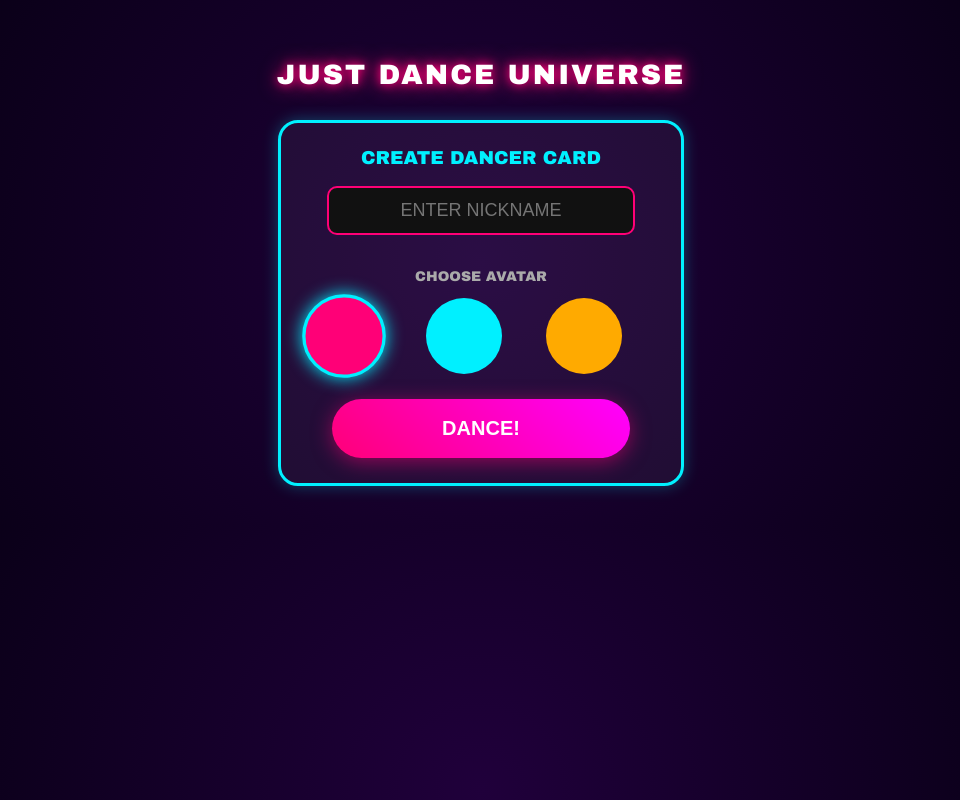
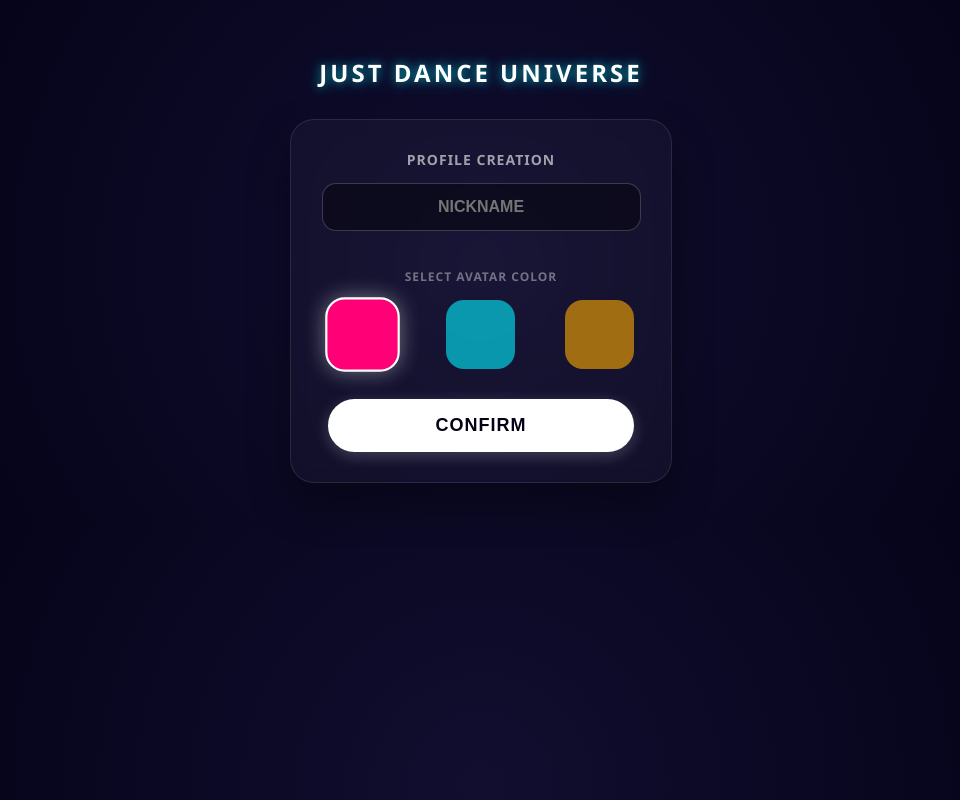
Before and after one commit to Jduniverse-Kon/Jduniverse-controller, a plain HTML site: page index.html in a window 1280 px wide. Shown: the whole page, without its empty margins (159-1119 px from the left). Drawn offline with Linux system fonts and the light colour scheme.

Commit message:
Update index.html

```diff
--- a/index.html
+++ b/index.html
@@ -1,57 +1,154 @@
 <!DOCTYPE html>
-<html>
+<html lang="en">
 <head>
-    <meta name="viewport" content="width=device-width, initial-scale=1.0">
+    <meta name="viewport" content="width=device-width, initial-scale=1.0, maximum-scale=1.0, user-scalable=no">
     <title>Just Dance Universe Controller</title>
     <style>
-        /* Just Dance Dark Neon Aesthetic */
-        body { background: radial-gradient(circle, #20003b 0%, #050010 100%); color: white; text-align: center; font-family: 'Arial Black', sans-serif; padding: 40px 20px; margin: 0; overflow-x: hidden; }
-        h1 { font-size: 28px; text-transform: uppercase; letter-spacing: 2px; text-shadow: 0 0 10px #ff0077, 0 0 20px #ff0077; margin-bottom: 30px; }
-        .card { background: rgba(255, 255, 255, 0.05); border: 3px solid #00f0ff; border-radius: 20px; padding: 25px; box-shadow: 0 0 15px rgba(0, 240, 255, 0.3); max-width: 350px; margin: 0 auto; }
-        input { width: 80%; padding: 12px; font-size: 18px; border-radius: 10px; border: 2px solid #ff0077; background: #111; color: white; text-align: center; margin-bottom: 20px; font-family: Arial, sans-serif; }
-        .avatar-grid { display: grid; grid-template-columns: repeat(3, 1fr); gap: 10px; margin-bottom: 25px; }
-        .avatar { width: 70px; height: 70px; border-radius: 50%; border: 3px solid transparent; cursor: pointer; transition: 0.2s; background: #222; }
-        .avatar.selected { border-color: #00f0ff; box-shadow: 0 0 15px #00f0ff; transform: scale(1.1); }
-        button { padding: 18px 35px; font-size: 20px; background: linear-gradient(45deg, #ff0077, #ff00ff); color: white; border: none; border-radius: 50px; font-weight: bold; box-shadow: 0 4px 20px rgba(255,0,119,0.5); cursor: pointer; text-transform: uppercase; width: 85%; }
-        button:active { transform: scale(0.98); }
+        /* Just Dance Universe Cohesive Aesthetic */
+        body {
+            background: radial-gradient(circle at center, #110e30 0%, #030114 100%);
+            color: #ffffff;
+            text-align: center;
+            font-family: 'Segoe UI', -apple-system, BlinkMacSystemFont, Roboto, sans-serif;
+            padding: 40px 20px;
+            margin: 0;
+            overflow: hidden;
+            user-select: none;
+        }
+
+        h1 {
+            font-size: 24px;
+            font-weight: 900;
+            text-transform: uppercase;
+            letter-spacing: 3px;
+            color: #fff;
+            text-shadow: 0 0 10px rgba(0, 240, 255, 0.6), 0 0 20px rgba(0, 240, 255, 0.3);
+            margin-bottom: 30px;
+        }
+
+        /* Glassmorphism Panel Container */
+        .card {
+            background: rgba(255, 255, 255, 0.03);
+            border: 1px solid rgba(255, 255, 255, 0.1);
+            backdrop-filter: blur(10px);
+            -webkit-backdrop-filter: blur(10px);
+            border-radius: 24px;
+            padding: 30px 20px;
+            box-shadow: 0 20px 40px rgba(0, 0, 0, 0.4);
+            max-width: 340px;
+            margin: 0 auto;
+        }
+
+        input {
+            width: 85%;
+            padding: 14px;
+            font-size: 16px;
+            border-radius: 14px;
+            border: 1px solid rgba(255, 255, 255, 0.2);
+            background: rgba(0, 0, 0, 0.4);
+            color: #fff;
+            text-align: center;
+            margin-bottom: 25px;
+            font-weight: 600;
+            outline: none;
+            transition: 0.2s;
+        }
+        input:focus {
+            border-color: #00f0ff;
+            box-shadow: 0 0 10px rgba(0, 240, 255, 0.3);
+        }
+
+        /* Profile Selection Blocks */
+        .avatar-grid {
+            display: grid;
+            grid-template-columns: repeat(3, 1fr);
+            gap: 15px;
+            margin-bottom: 30px;
+            justify-items: center;
+        }
+        .avatar {
+            width: 65px;
+            height: 65px;
+            border-radius: 18px;
+            border: 2px solid transparent;
+            cursor: pointer;
+            transition: all 0.2s cubic-bezier(0.4, 0, 0.2, 1);
+            opacity: 0.6;
+        }
+        .avatar.selected {
+            border-color: #ffffff;
+            box-shadow: 0 0 20px rgba(255, 255, 255, 0.4);
+            transform: scale(1.08);
+            opacity: 1;
+        }
+
+        /* Sleek Button Layout */
+        button {
+            padding: 16px 40px;
+            font-size: 18px;
+            background: #ffffff;
+            color: #030114;
+            border: none;
+            border-radius: 50px;
+            font-weight: 800;
+            box-shadow: 0 4px 15px rgba(255, 255, 255, 0.2);
+            cursor: pointer;
+            text-transform: uppercase;
+            letter-spacing: 1px;
+            width: 90%;
+            transition: 0.2s;
+        }
+        button:active { transform: scale(0.96); }
+
         #gameScreen { display: none; }
-        #status { font-size: 16px; margin-top: 20px; color: #00f0ff; text-transform: uppercase; }
+
+        .status-badge {
+            display: inline-block;
+            padding: 6px 16px;
+            border-radius: 30px;
+            font-size: 12px;
+            font-weight: 700;
+            text-transform: uppercase;
+            background: rgba(255, 0, 119, 0.2);
+            color: #ff0077;
+            letter-spacing: 1px;
+            margin-top: 20px;
+        }
     </style>
 </head>
 <body>
 
     <h1>Just Dance Universe</h1>
 
-    <!-- SCREEN 1: DANCER CARD CREATION -->
+    <!-- PROFILE PANEL -->
     <div id="setupScreen" class="card">
-        <h3 style="color: #00f0ff; margin-top:0;">CREATE DANCER CARD</h3>
-        <input type="text" id="nicknameInput" placeholder="ENTER NICKNAME" maxlength="12">
+        <p style="color: rgba(255,255,255,0.6); margin-top: 0; font-size: 14px; font-weight: 600; letter-spacing: 1px;">PROFILE CREATION</p>
+        <input type="text" id="nicknameInput" placeholder="NICKNAME" maxlength="12">
 
-        <p style="font-size: 14px; color: #aaa;">CHOOSE AVATAR</p>
+        <p style="font-size: 12px; color: rgba(255,255,255,0.4); font-weight: 700; letter-spacing: 1px; text-transform: uppercase; margin-bottom: 15px;">Select Avatar Color</p>
         <div class="avatar-grid">
-            <!-- Placeholders for avatars. In production, use real image URLs -->
-            <div class="avatar selected" data-id="1" style="background: #ff0077;"></div>
-            <div class="avatar" data-id="2" style="background: #00f0ff;"></div>
-            <div class="avatar" data-id="3" style="background: #ffaa00;"></div>
+            <!-- Sleek color blocks passing distinct values back into your Godot engine code -->
+            <div class="avatar selected" data-id="pink" style="background: #ff0077;"></div>
+            <div class="avatar" data-id="cyan" style="background: #00f0ff;"></div>
+            <div class="avatar" data-id="yellow" style="background: #ffaa00;"></div>
         </div>
 
-        <button id="saveBtn">DANCE!</button>
+        <button id="saveBtn">Confirm</button>
     </div>
 
-    <!-- SCREEN 2: ACTIVE GAMEPLAY CONTROLLER -->
-    <div id="gameScreen" class="card" style="border-color: #ff0077; box-shadow: 0 0 15px rgba(255, 0, 119, 0.3);">
-        <p id="controllerCardName" style="font-size: 24px; color: #ff0077; margin: 0 0 10px 0;"></p>
-        <p>Hold phone firmly in your <b>RIGHT HAND</b> and follow the coach!</p>
-        <p id="status">Connecting to PC...</p>
+    <!-- IN-GAME TRACKING DEVICE MODE -->
+    <div id="gameScreen" class="card" style="border-color: rgba(255, 255, 255, 0.15);">
+        <p id="controllerCardName" style="font-size: 26px; font-weight: 800; color: #ffffff; margin: 0 0 5px 0; letter-spacing: 1px;"></p>
+        <p style="font-size: 14px; color: rgba(255,255,255,0.5); line-height: 1.4; margin-bottom: 25px;">Hold the device securely in your <b>RIGHT HAND</b> and follow the coach!</p>
+        <div id="status" class="status-badge">Connecting...</div>
     </div>
 
     <script>
         let webSocket;
-        let selectedAvatar = "1";
+        let selectedAvatar = "pink";
         const urlParams = new URLSearchParams(window.location.search);
         const pcIP = urlParams.get('ip');
 
-        // Handle Avatar Selection Graphics
         document.querySelectorAll('.avatar').forEach(avatar => {
             avatar.addEventListener('click', () => {
                 document.querySelectorAll('.avatar').forEach(a => a.classList.remove('selected'));
@@ -60,10 +157,9 @@
             });
         });
 
-        // Check if a Dancer Card already exists in phone memory
         if (localStorage.getItem('jd_nickname')) {
             document.getElementById('nicknameInput').value = localStorage.getItem('jd_nickname');
-            selectedAvatar = localStorage.getItem('jd_avatar') || "1";
+            selectedAvatar = localStorage.getItem('jd_avatar') || "pink";
             document.querySelectorAll('.avatar').forEach(a => {
                 if(a.dataset.id === selectedAvatar) a.classList.add('selected');
                 else a.classList.remove('selected');
@@ -72,23 +168,19 @@
 
         document.getElementById('saveBtn').addEventListener('click', async () => {
             const nickname = document.getElementById('nicknameInput').value.trim().toUpperCase();
-            if (!nickname) { alert("Please enter a nickname!"); return; }
+            if (!nickname) return;
 
-            // Save details locally so they don't have to re-enter them next time
             localStorage.setItem('jd_nickname', nickname);
             localStorage.setItem('jd_avatar', selectedAvatar);
 
-            // Swap UI Screens
             document.getElementById('setupScreen').style.display = 'none';
             document.getElementById('gameScreen').style.display = 'block';
             document.getElementById('controllerCardName').innerText = nickname;
 
-            // Request phone hardware motion permissions
             if (typeof DeviceMotionEvent.requestPermission === 'function') {
-                try { await DeviceMotionEvent.requestPermission(); } catch(e) { console.log(e); }
+                try { await DeviceMotionEvent.requestPermission(); } catch(e) { console.error(e); }
             }
 
-            // Connect to Godot Game
             connectToGame(nickname, selectedAvatar);
         });
 
@@ -96,34 +188,33 @@
             webSocket = new WebSocket(`ws://${pcIP}:8080`);
 
             webSocket.onopen = () => {
-                document.getElementById('status').innerText = "CONNECTED!";
-                document.getElementById('status').style.color = "#00ff88";
+                const statusBadge = document.getElementById('status');
+                statusBadge.innerText = "Connected";
+                statusBadge.style.background = "rgba(0, 240, 255, 0.15)";
+                statusBadge.style.color = "#00f0ff";
 
-                // FIRST PACKET: Tell Godot who is logging in!
-                let loginPacket = {
+                webSocket.send(JSON.stringify({
                     type: "login",
                     nickname: name,
                     avatar: avatar
-                };
-                webSocket.send(JSON.stringify(loginPacket));
+                }));
             };
 
             webSocket.onclose = () => {
-                document.getElementById('status').innerText = "DISCONNECTED";
-                document.getElementById('status').style.color = "#ff0077";
+                const statusBadge = document.getElementById('status');
+                statusBadge.innerText = "Disconnected";
+                statusBadge.style.background = "rgba(255, 0, 119, 0.2)";
+                statusBadge.style.color = "#ff0077";
             };
 
-            // Stream continuous motion tracking packets
             window.addEventListener('devicemotion', (event) => {
                 if (!webSocket || webSocket.readyState !== WebSocket.OPEN) return;
-
-                let motionPacket = {
+                webSocket.send(JSON.stringify({
                     type: "motion",
                     x: event.accelerationIncludingGravity.x,
                     y: event.accelerationIncludingGravity.y,
                     z: event.accelerationIncludingGravity.z
-                };
-                webSocket.send(JSON.stringify(motionPacket));
+                }));
             });
         }
     </script>
```
